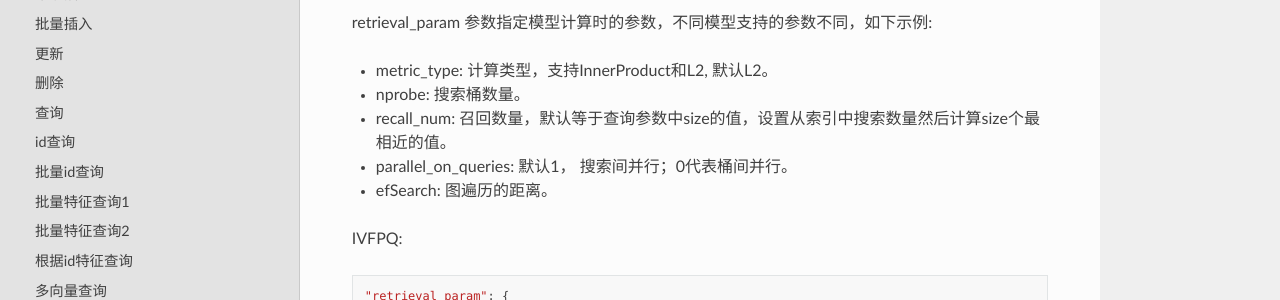
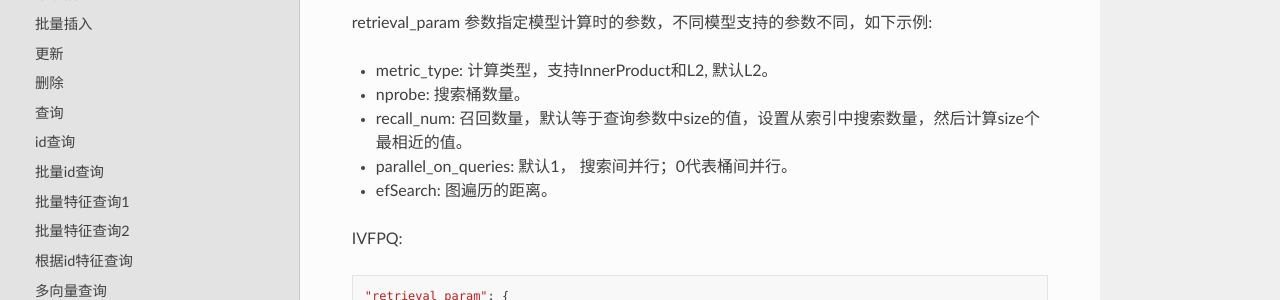
Before and after one commit to nizyun/vs_cn, a Sphinx documentation site: the page built from docs/source/use_op/op_doc.rst, in a window 1280 px wide and 900 px high, scrolled down 3758 px. Shown: the part 149-449 px from the top of the window. Built offline with Sphinx 7.4.7 and the Read the Docs theme 2.0.0, drawn with Linux system fonts in a browser that asks for light colours; pages that are not in the unit, such as notebooks, are missing from menus.

Commit message:
change search param

```diff
--- a/docs/source/use_op/op_doc.rst
+++ b/docs/source/use_op/op_doc.rst
@@ -204,7 +204,7 @@ retrieval_param 参数指定模型计算时的参数，不同模型支持的参
 
 - nprobe: 搜索桶数量。
 
-- recall_num: 召回数量，默认等于查询参数中size的值，设置从索引中搜索数量然后计算size个最相近的值。
+- recall_num: 召回数量，默认等于查询参数中size的值，设置从索引中搜索数量，然后计算size个最相近的值。
 
 - parallel_on_queries: 默认1， 搜索间并行；0代表桶间并行。
 
```
